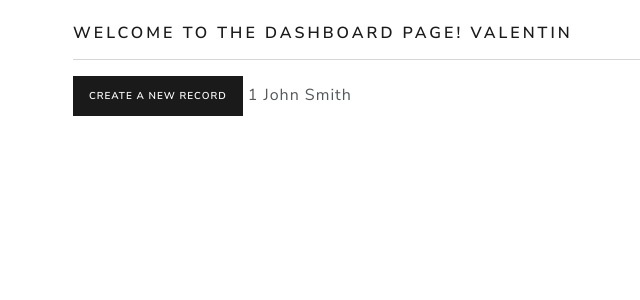
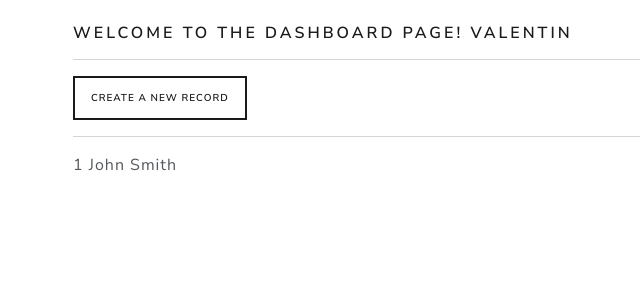
Before and after one commit to RamonvCS/CRUD-CRM-application-with-Django, a Django app: page /dashboard in a window 1280 px wide. Shown: the part 92-392 px from the top of the page, without its empty margins (9-649 px from the left). Run offline with Django 5.2, Linux system fonts and the light colour scheme; a user stored in the database is signed in; data comes from the database, SQL or seed files in the repository.

Commit message:
added outline to button create a new record

```diff
--- a/webapp/templates/webapp/dashboard.html
+++ b/webapp/templates/webapp/dashboard.html
@@ -5,11 +5,13 @@
     <h5> Welcome to the dashboard page! {{user}} </h5>
 
     <hr>
-
-    <a class="btn btn-primary btn-sm" href={% url 'dashboard' %}>
+    {% comment %} Se crea botton para crear un record nuevo que se graba en la base datos {% endcomment %}
+    <a class="btn btn-outline-primary btn-sm" href={% url 'dashboard' %}>
 
         Create a new record
     </a>
+
+    <hr>
 
     {% comment %} Aqui saldra el output de los datos que estan en la base de datos ejemplo nombre {% endcomment %}
     {% for record in records %}
```
